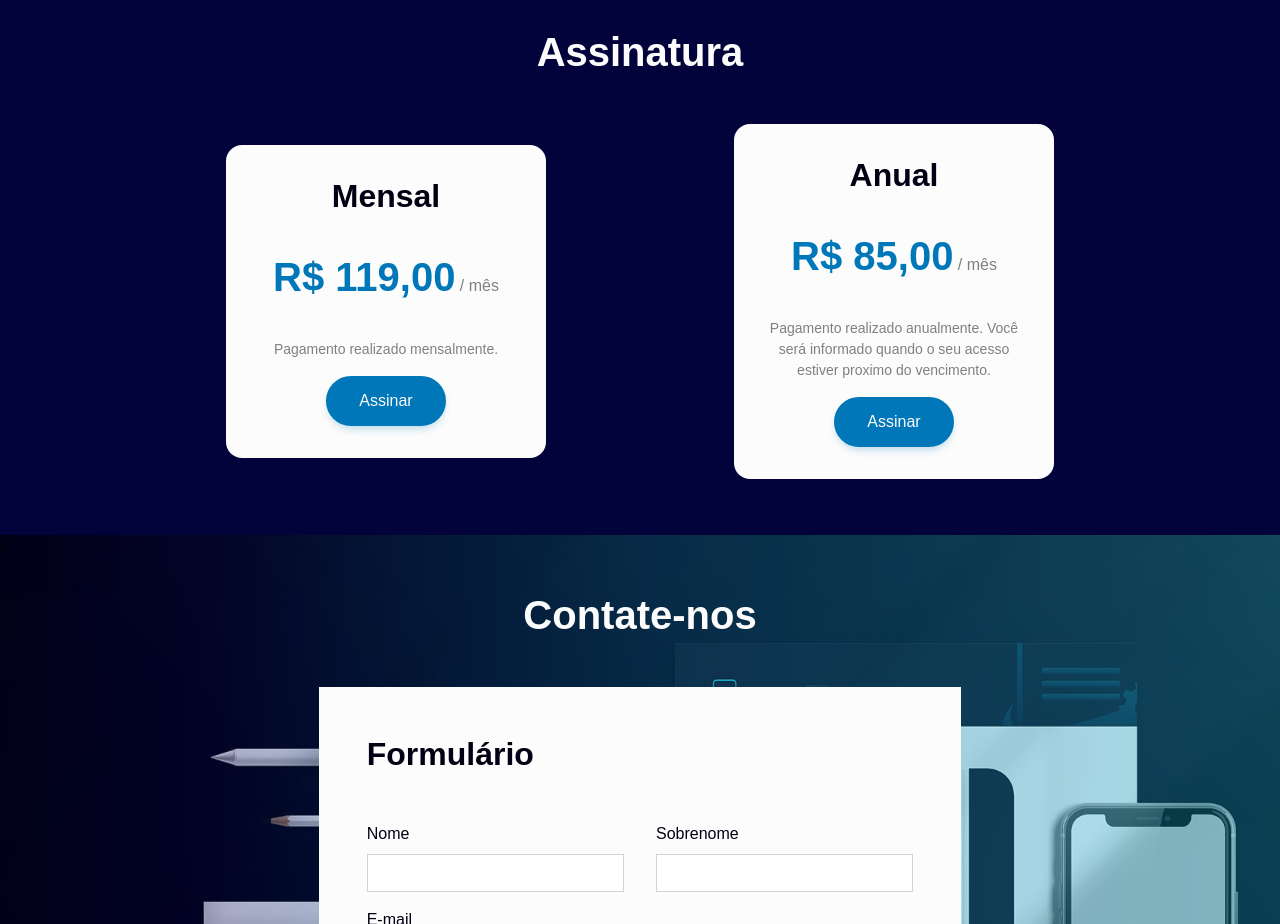
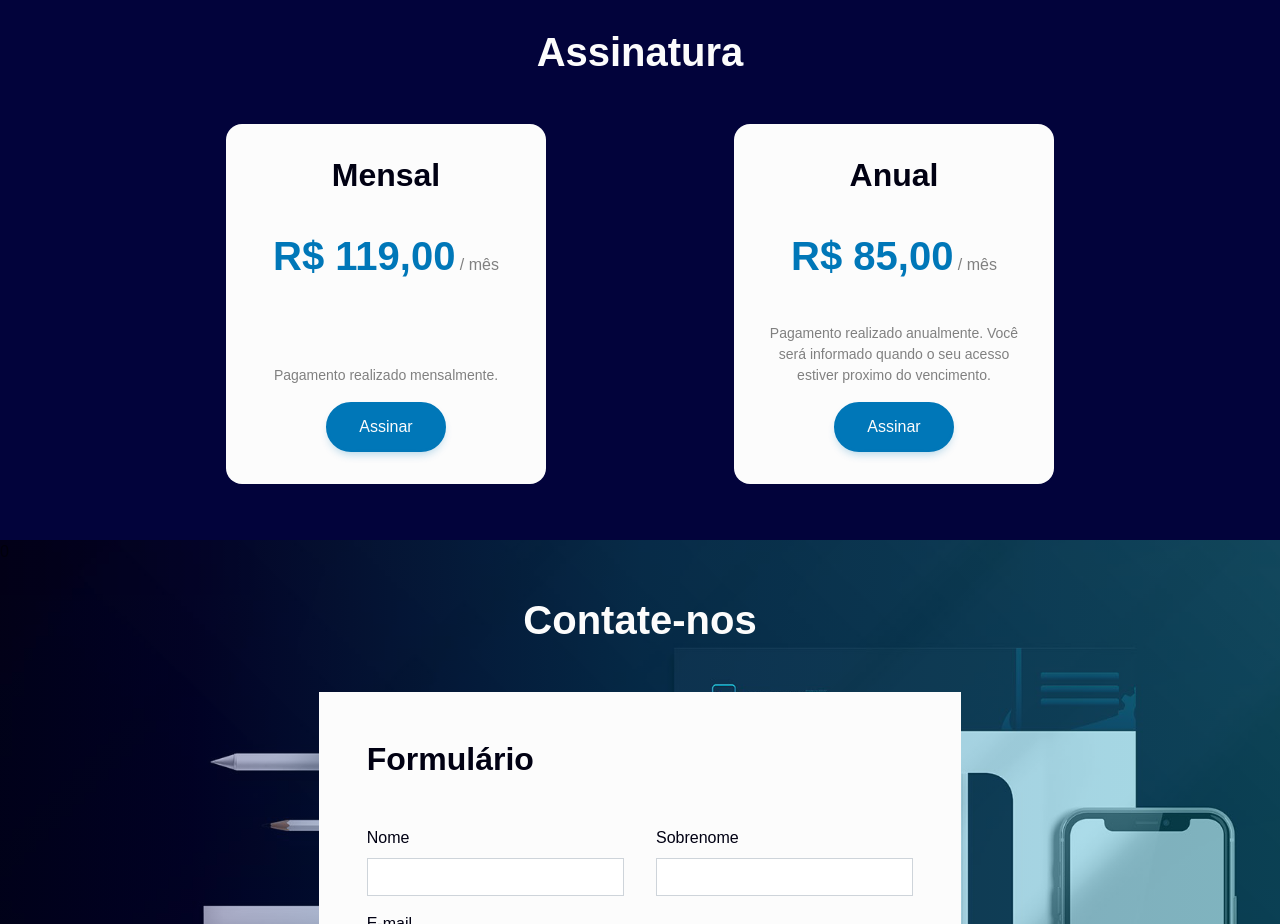
Before and after one commit to MatheusBard/landing-page-1, a plain HTML site: page index.html in a window 1280 px wide. Shown: the part 2200-3124 px from the top of the page. Drawn offline with Linux system fonts and the light colour scheme.

Commit message:
plan-card msm altura

```diff
--- a/index.html
+++ b/index.html
@@ -131,24 +131,32 @@
       </div>
       <div class="container subscription__plans">
         <div class="plan-card">
+          <span>
             <div class="plan-card__title">
               <h3>Mensal</h3>
             </div>
             <p class="plan-card__cost"><span>R$ 119,00</span> / mês</p>
+          </span>
+          <span>
             <p class="plan-card__description">
               Pagamento realizado mensalmente.
             </p>
             <a href="#" class="btn btn--link">Assinar</a>
+          </span>
         </div>
         <div class="plan-card">
+          <span>
             <div class="plan-card__title">
               <h3>Anual</h3>
             </div>
             <p class="plan-card__cost"><span>R$ 85,00</span> / mês</p>
+          </span>
+          <span>
             <p class="plan-card__description">
               Pagamento realizado anualmente. Você será informado quando o seu acesso estiver proximo do vencimento.
             </p>
             <a href="#" class="btn btn--link">Assinar</a>
+          </span>
         </div>
       </div>
     </section>
--- a/style.css
+++ b/style.css
@@ -248,6 +248,10 @@ main > section {
   background-color: var(--dark-blue-300);
 }
 .plan-card {
+  display: flex;
+  flex-direction: column;
+  justify-content: space-between;
+  min-height: 22.5rem;
   width: min(100%, 25rem);
   padding: 2rem;
   background-color: var(--background);
```
Lines whose indentation alone changed are shown as unchanged.
